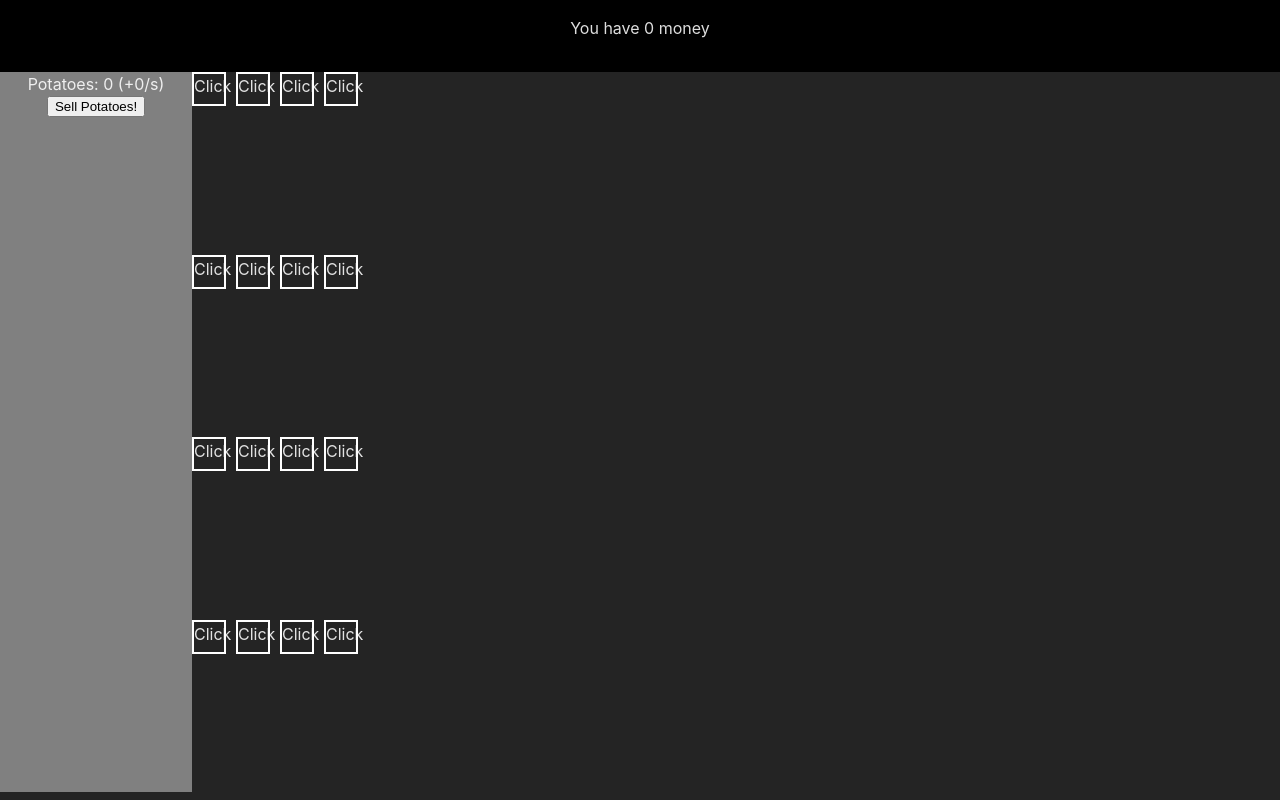
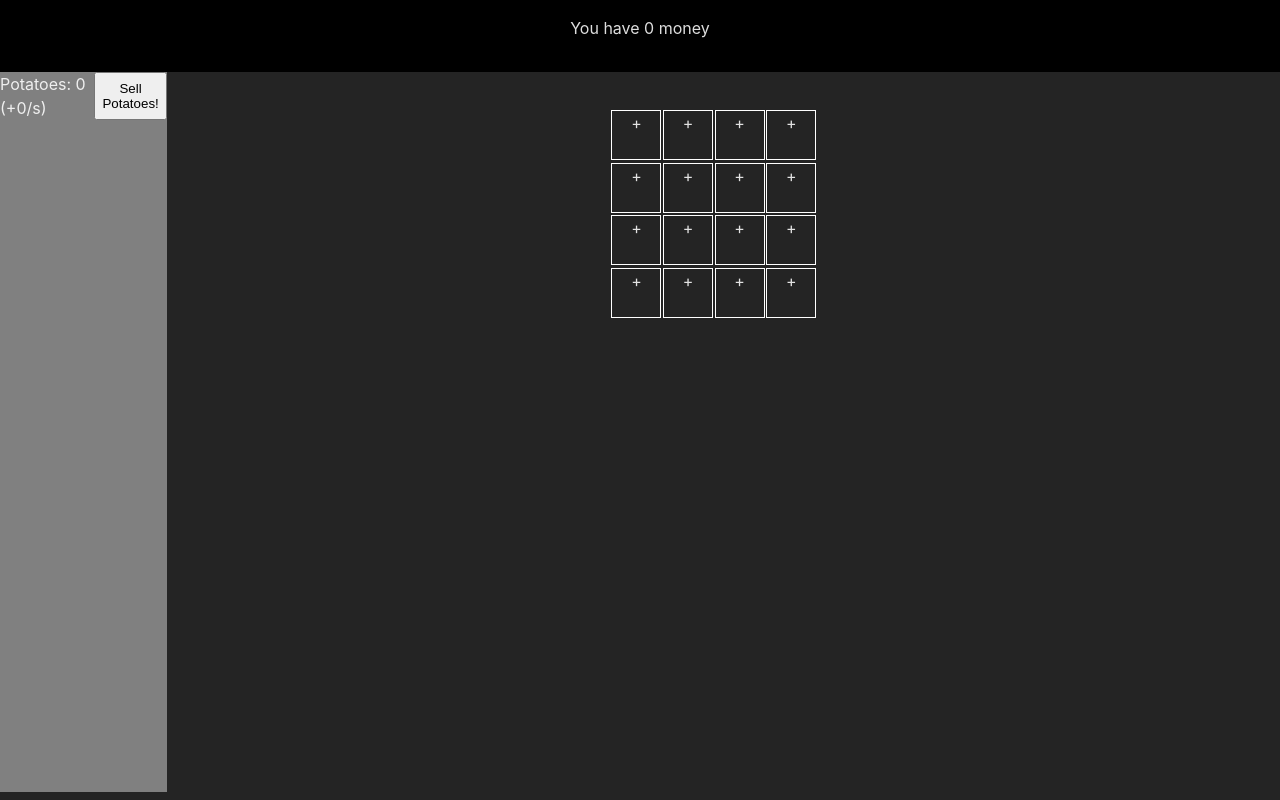
Before and after one commit to Mason19Kelley/farming-incremental, a Svelte app: page / in a window 1280 px wide. Built offline with nearby package versions, Linux system fonts and the light colour scheme.

Commit message:
updated alignment

```diff
--- a/src/components/Body.svelte
+++ b/src/components/Body.svelte
@@ -6,7 +6,10 @@
 </script>
     <div class="wrapper">
         <Resources />
-        <Farm />
+        <div class="main-body">
+          <Farm />
+        </div>
+
     </div>
 
 
@@ -18,6 +21,13 @@
         justify-content: flex-start;
         height: 100%
     }
+    .main-body {
+      display: flex;
+      justify-content: center;
+      margin-top: 3%;
+      width: 100%
+    }
+
 
 
   </style>
--- a/src/components/Farm.svelte
+++ b/src/components/Farm.svelte
@@ -6,13 +6,18 @@
     {#each new Array(16) as _, i}
         <Plot />
     {/each}
-  </div>
+</div>
 
 
 <style>
   .grid {
-    display: grid;
-    grid-template-columns: repeat(4, 1fr);
-    gap: 10px;
-  }
+    display: flex;
+    flex-wrap: wrap;
+    flex-direction: row;
+    gap: .1rem;
+    width: 14rem;
+    height: 13rem;
+    }
+
+
 </style>
--- a/src/components/Plot.svelte
+++ b/src/components/Plot.svelte
@@ -22,15 +22,19 @@
     {:else}
         <!-- svelte-ignore a11y-click-events-have-key-events -->
         <!-- svelte-ignore a11y-no-static-element-interactions -->
-        <div on:click={plotClick}>Click</div>
+        <div class="buy-plot" on:click={plotClick}>+</div>
     {/if}
 </div>
 
 <style>
-.plot {
-    width: 30px;
-    height: 30px;
-    border: 2px solid white;
+    .plot {
+        width: 3rem;
+        height: 3rem;;
+        border: 1px solid white;
+    }
 
-}
+    .buy-plot {
+        text-align: center;
+        vertical-align: middle;
+    }
 </style>
--- a/src/components/Resources.svelte
+++ b/src/components/Resources.svelte
@@ -7,13 +7,14 @@
             money : $resources.money += $resources.potatoes * 2,
             potatoes: 0
         })
-        console.log($resources.money)
     }
 </script>
 
 <div class="sidebar">
-    Potatoes: {$resources.potatoes} (+{$resources.potatoRate}/s)
-    <button on:click={sellPotatoes}> Sell Potatoes!</button>
+    <div class="resource">
+        Potatoes: {$resources.potatoes} (+{$resources.potatoRate}/s)
+        <button on:click={sellPotatoes}>Sell Potatoes!</button>
+    </div>
 </div>
 
 
@@ -25,6 +26,11 @@
         display: flex;
         flex-direction: column;
         align-items: center;
+        gap: 10px
+    }
+    .resource {
+        display: flex;
+        flex-direction: row;
     }
 
 </style>
```
